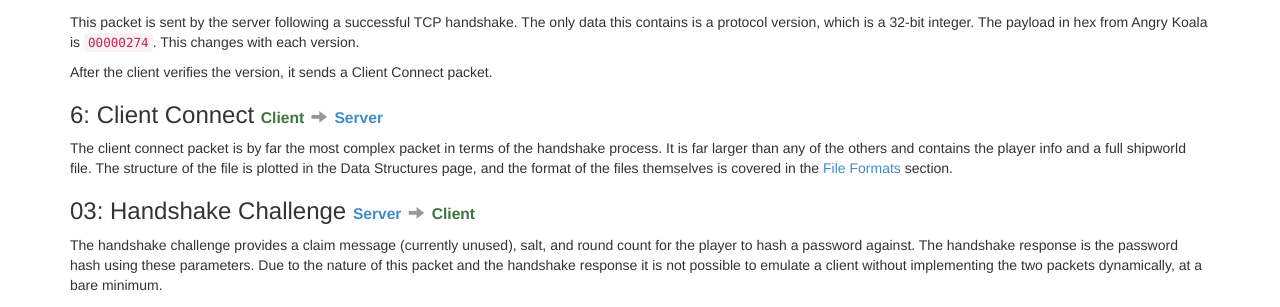
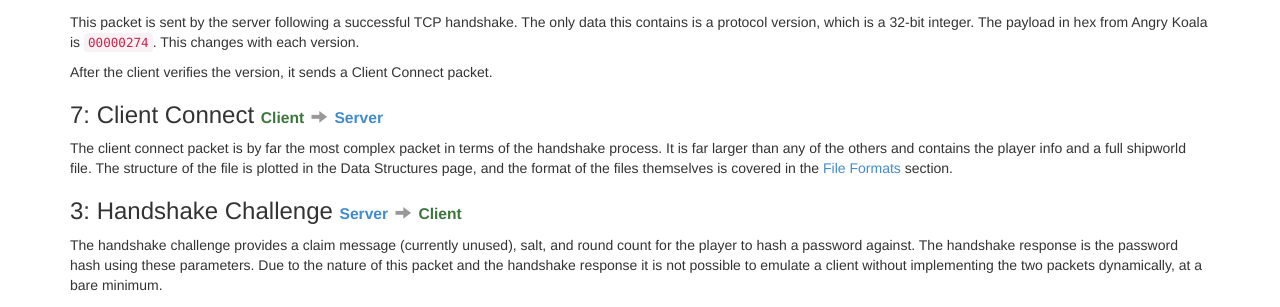
Before and after one commit to ddevault/starbound-dev, a Jekyll site: the page built from networking/connecting.md, in a window 1280 px wide. Shown: the part 562-869 px from the top of the page. Built offline with Jekyll 4.4.1, drawn with Linux system fonts in a browser that asks for light colours; Markdown is read by kramdown in place of the engine named in the settings.

Commit message:
Small typo/consistency fixes.

```diff
--- a/networking/connecting.md
+++ b/networking/connecting.md
@@ -29,10 +29,10 @@ This packet is sent by the server following a successful TCP handshake. The only
 
 After the client verifies the version, it sends a Client Connect packet.
 
-{% include connect-packet-header.html name="Client Connect" id="6" direction="client-to-server"%}
+{% include connect-packet-header.html name="Client Connect" id="7" direction="client-to-server"%}
 The client connect packet is by far the most complex packet in terms of the handshake process. It is far larger than any of the others and contains the player info and a full shipworld file. The structure of the file is plotted in the Data Structures page, and the format of the files themselves is covered in the [File Formats](/file_formats/) section.
 
-{% include connect-packet-header.html name="Handshake Challenge" id="03" direction="server-to-client" %}
+{% include connect-packet-header.html name="Handshake Challenge" id="3" direction="server-to-client" %}
 The handshake challenge provides a claim message (currently unused), salt, and round count for the player to hash a password against. The handshake response is the password hash using these parameters. Due to the nature of this packet and the handshake response it is not possible to emulate a client without implementing the two packets dynamically, at a bare minimum.
 
 The round count, in the current version, is set to 5000. Presumably this will be modifiable in the future, and indeed if you manually send the packets the client will respond with the correct hash. The salt is a randomly generated 32 character Base 64 string.
```
